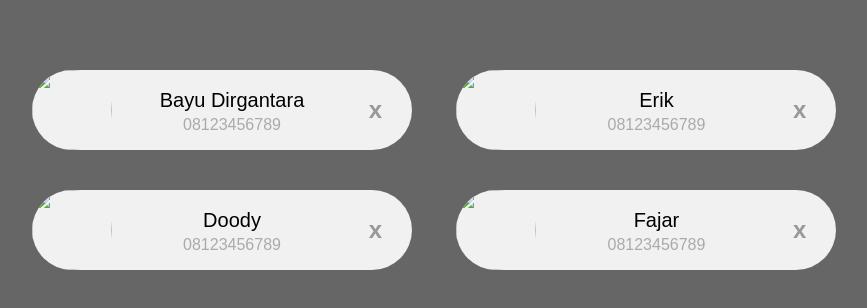
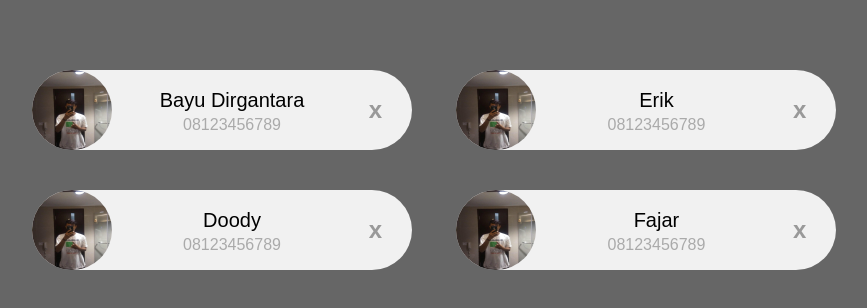
Before and after one commit to bayu275/javaScriptDOM, a plain HTML site: page traversal.html in a window 1280 px wide. Shown: the whole page, without its empty margins (178-1045 px from the left). Drawn offline with Linux system fonts and the light colour scheme.

Commit message:
modifikasi folder traversal

```diff
--- a/traversal.html
+++ b/traversal.html
@@ -11,28 +11,28 @@
     <div class="container">
 
         <div class="card">
-            <img src="img/fotosaya.jpg" width="96" height="96">
+            <img src="traversal/fotosaya.jpg" width="96" height="96">
             <span class="nama">Bayu Dirgantara</span>
             <span class="telp">08123456789</span>
             <span class="close">x</span>
         </div>
 
         <div class="card">
-            <img src="img/fotosaya.jpg" width="96" height="96">
+            <img src="traversal/fotosaya.jpg" width="96" height="96">
             <span class="nama">Erik</span>
             <span class="telp">08123456789</span>
             <span class="close">x</span>
         </div>
 
         <div class="card">
-            <img src="img/fotosaya.jpg" width="96" height="96">
+            <img src="traversal/fotosaya.jpg" width="96" height="96">
             <span class="nama">Doody</span>
             <span class="telp">08123456789</span>
             <span class="close">x</span>
         </div>
 
         <div class="card">
-            <img src="img/fotosaya.jpg" width="96" height="96">
+            <img src="traversal/fotosaya.jpg" width="96" height="96">
             <span class="nama">Fajar</span>
             <span class="telp">08123456789</span>
             <span class="close">x</span>
```
Also changed, not shown: traversal/fotosaya.jpg (added).
